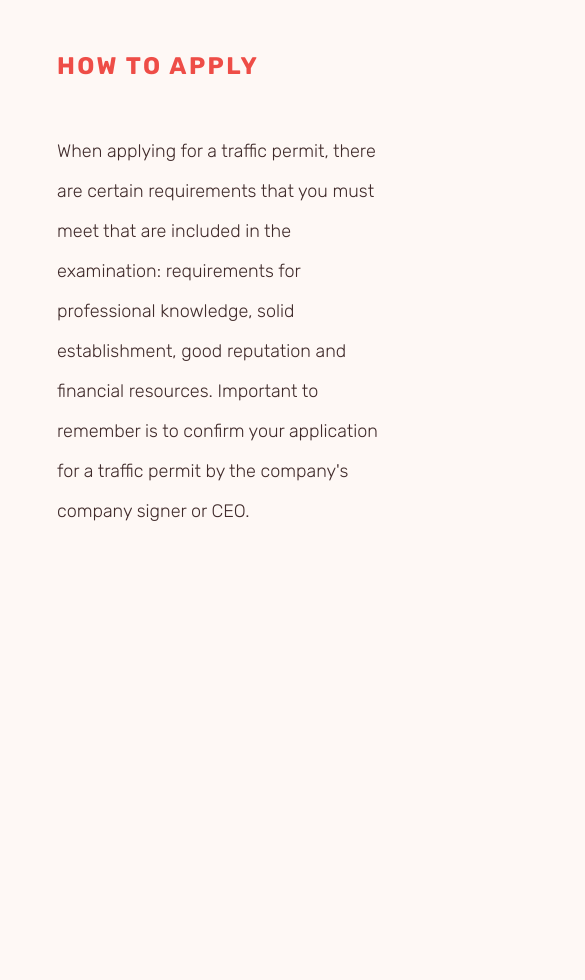
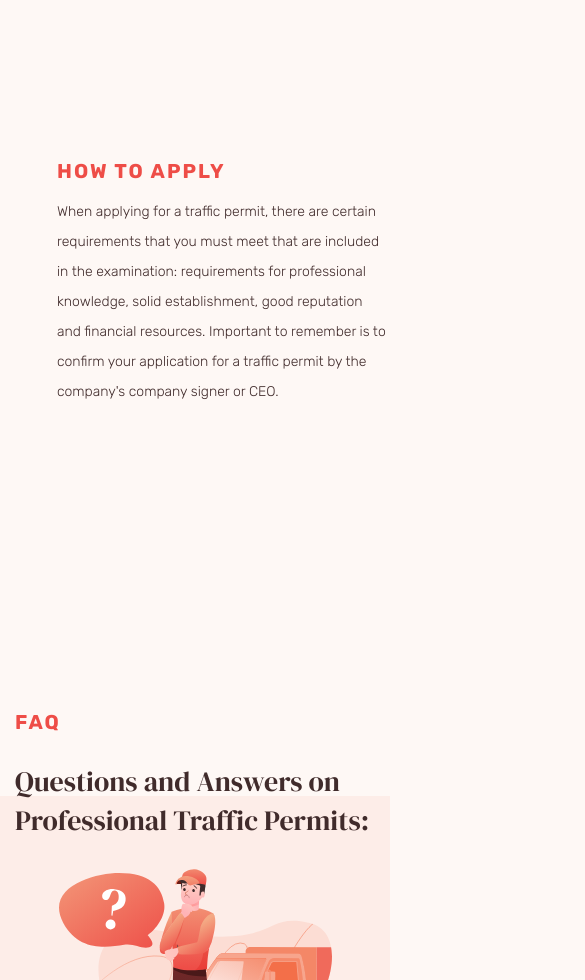
Before and after one commit to sasaBej/trafico-react, a React (Create React App) app: page / in a window 390 px wide. Shown: the part 1020-2000 px from the top of the page, 585 px wide, since content can reach past the window. Before the commit the page ends 1581 px from the top, so only its background shows below. Built offline with nearby package versions, Linux system fonts and the light colour scheme; no server answers.

Commit message:
add media query

```diff
--- a/src/App.js
+++ b/src/App.js
@@ -10,11 +10,11 @@ function App() {
   return (
     <div>
 
-        {/* <Header />
-        // <About />  */}
+        <Header />
+        <About />
         <Apply />
-        {/* <Faq /> */}
-        {/* <Footer/> */}
+        <Faq />
+        <Footer/>
 
    </div>
   );
--- a/src/components/Footer.jsx
+++ b/src/components/Footer.jsx
@@ -45,15 +45,15 @@ function Footer() {
                         className="form"
                         onSubmit={formSubmit}
                         >
-                            <label >Name</label>
+                            <label >Name</label><br />
                             <input
                             type="text"
                             placeholder="Your name"
                             value={name}
                             onChange={(e) => setName(e.target.value)}
                             required
-                            />
-                            <label >Email address</label>
+                            /> <br />
+                            <label >Email address</label><br />
                             <input
                             type="email"
                             placeholder="Your email address"
@@ -61,10 +61,11 @@ function Footer() {
                             onChange={(e) => setMail(e.target.value)}
                             required
                             />
+                            <br />
                             <button className="btn__orange">get started</button>
                         </form>
                         {/* form */}
-                        </div>
+                    </div>
 
                     <div className="footer__nav">
                         <Link
@@ -76,7 +77,7 @@ function Footer() {
                             <img src={logoFooter} alt="logo image" />
                         </Link>
                         {/* I need to refactor this code */}
-                        <ul className="nav_bottom">
+                         <ul className="nav_bottom">
                             <li className="nav_bottom__item nav__item">
                                 <Link
                                 to="about"
@@ -105,8 +106,8 @@ function Footer() {
                                 className="nav__link">faqs</Link>
                             </li>
                         </ul>
-                        {/*  */}
-                    </div>
+
+                     </div>
                 </div>
             </div>
             <div className="container">
--- a/src/scss/components/_about.scss
+++ b/src/scss/components/_about.scss
@@ -55,9 +55,13 @@
     &-img {
         transform: translate(24px, -62px);
     }
+    @media (max-width: 1023px) {
+            // flex-direction: column;
+            align-items: center;
+    }
 
-
-    @media (max-width: 768px) {
+    @media (max-width: 767px) {
+        padding-left: 0;
         &-sub {
             font-size: 18px;
             line-height: 27px;
@@ -75,7 +79,7 @@
 
         }
     }
-    @media (max-width: 425px) {
+    @media (max-width: 424px) {
     &-text {
         font-size: 20px;
         line-height: 20px;
@@ -96,9 +100,8 @@
     &-desc {
         padding-top: 0px;
         margin-bottom: 22px;
-        font-size: 18px;
+        font-size: 14px;
         line-height: 30px;
     }
 }
-
 }
--- a/src/scss/components/_apply.scss
+++ b/src/scss/components/_apply.scss
@@ -41,7 +41,41 @@
             color: #402B2B;
         }
     }
-    @media (max-width: 1024px) {
+    @media (max-width: 1218px) {
+        &__container {
+            flex-direction: column-reverse;
+            align-items: center;
+            &-img {
+                padding-top: 0;
+            }
+    }
+        &__text {
+            padding-top: 10px;
+        }
+
+}
+    @media (max-width: 767px) {
+        &__container {
+            &-img img{
+                width: 100%;
+                max-width: 273px;
+                height: auto;
+            }
+    }
+        }
+    @media (max-width: 424px) {
+        &__text {
+            &-title {
+                font-size: 20px;
+                line-height: 20px;
+            }
+            &-descr {
+                padding-top: 0;
+                font-size: 14px;
+                line-height: 30px;
+            }
+        }
 
     }
+
 }
--- a/src/scss/components/_faq.scss
+++ b/src/scss/components/_faq.scss
@@ -51,7 +51,7 @@
         // transform: translateX(-178px);
     }
     &__extend-button {
-        float: right;
+        // float: right;
         margin-right: 65px;
         cursor: pointer;
         width: 550px;
@@ -74,4 +74,62 @@
             color: #ED4D47 ;
         }
     }
+    @media (max-width: 1234px) {
+        &__content {
+            padding-top: 0;
+            flex-direction: column;
+            align-items: center;
+            &-q {
+                padding-top: 0;
+                transform: none;
+            }
+        }
+        &__extend-button {
+            // float: none;
+            margin-right: 0;
+            width: auto;
+        }
+
+    }
+    @media (max-width: 767px) {
+        &__content {
+            &-q {
+                & h2 {
+                    font-size: 24px;
+                    line-height: 30px;
+                }
+                & p {
+                    font-size: 38px;
+                }
+            }
+        }
+        &__img-guy {
+            padding-top: 10px;
+           & img {
+            width: 100%;
+                max-width: 273px;
+                height: auto;
+        }
+        }
+
+
+    }
+    @media (max-width: 424px) {
+        &__content {
+            &-q {
+                & h2 {
+                    font-size: 20px;
+                    line-height: 20px;
+                }
+                & p {
+                    font-size: 28px;
+                }
+            }
+        }
+
+
+        &__img-guy {
+            padding-top: 0;
+        }
+    }
 }
--- a/src/scss/components/_footer.scss
+++ b/src/scss/components/_footer.scss
@@ -47,6 +47,35 @@
         padding-top: 47px;
         padding-left: 28px;
 
+    }
+    @media (max-width: 1118px) {
+        &__main-descr {
+            transform: none;
+            margin-bottom: 40px;
+        }
+        &__top {
+            padding-top: 70px;
+            margin-bottom: 30px;
+            transform: none;
+            justify-content: center;
+            padding-left: 0;
+            align-items: center;
+            flex-direction: column;
+            align-content: center;
+        }
+    }
+    @media (max-width: 768px) {
+        &__car img{
+            max-width: 273px;
+            height: auto;
+        }
+
+    }
+    @media (max-width: 424px) {
+        &__car img{
+            max-width: 169px;
+            height: auto;
+        }
     }
 }
 
@@ -111,6 +140,22 @@
         line-height: 40px;
         color: #402B2B;
     }
+    @media (max-width: 1118px) {
+        transform: none;
+        margin-right: 0;
+    }
+    @media (max-width: 768px) {
+        height: auto;
+        width: auto;
+        // max-width: 550px;
+        // padding: 52px 75px;
+        & input {
+            width: auto;
+        }
+    }
+    @media (max-width: 424px) {
+        padding: 16px 26px;
+    }
 
 }
 // I need ot refactor this code
--- a/src/scss/components/_postItem.scss
+++ b/src/scss/components/_postItem.scss
@@ -22,7 +22,7 @@
             font-size: 18px;
             line-height: 30px;
             color: #402B2B;
-            float: right;
+            // float: right;
             max-width: 430px;
         }
         &-sign {
@@ -69,6 +69,16 @@
         color: #402B2B;
         margin-bottom: 26px;
     }
+    @media (max-width: 767px) {
+        &__question {
+            width: auto;
+            & p {
+                font-size: 15px;
+                line-height: 18px;
+            }
+        }
+
+    }
 }
 
 .sign-plus {
@@ -90,8 +100,26 @@
     max-width: 1205px;
     padding-top: 85px;
     padding-left: 65px;
+
+    @media (max-width: 1234px) {
+        flex-direction: column;
+        align-items: center;
+    }
+    @media (max-width: 767px) {
+        flex-direction: column;
+        align-items: center;
+        width: auto;
+        display: block;
+        padding-left: 0;
+        padding-top: 10px;
+    }
+
 }
 .post {
     margin: 0 20px 10px 0;
     max-width: 550px;
+    @media (max-width: 767px) {
+        margin: 0 0 10px 0;
+       max-width: none;
+    }
 }
```
Also changed, not shown: src/scss/components/_header.scss (+7 -7 lines).
